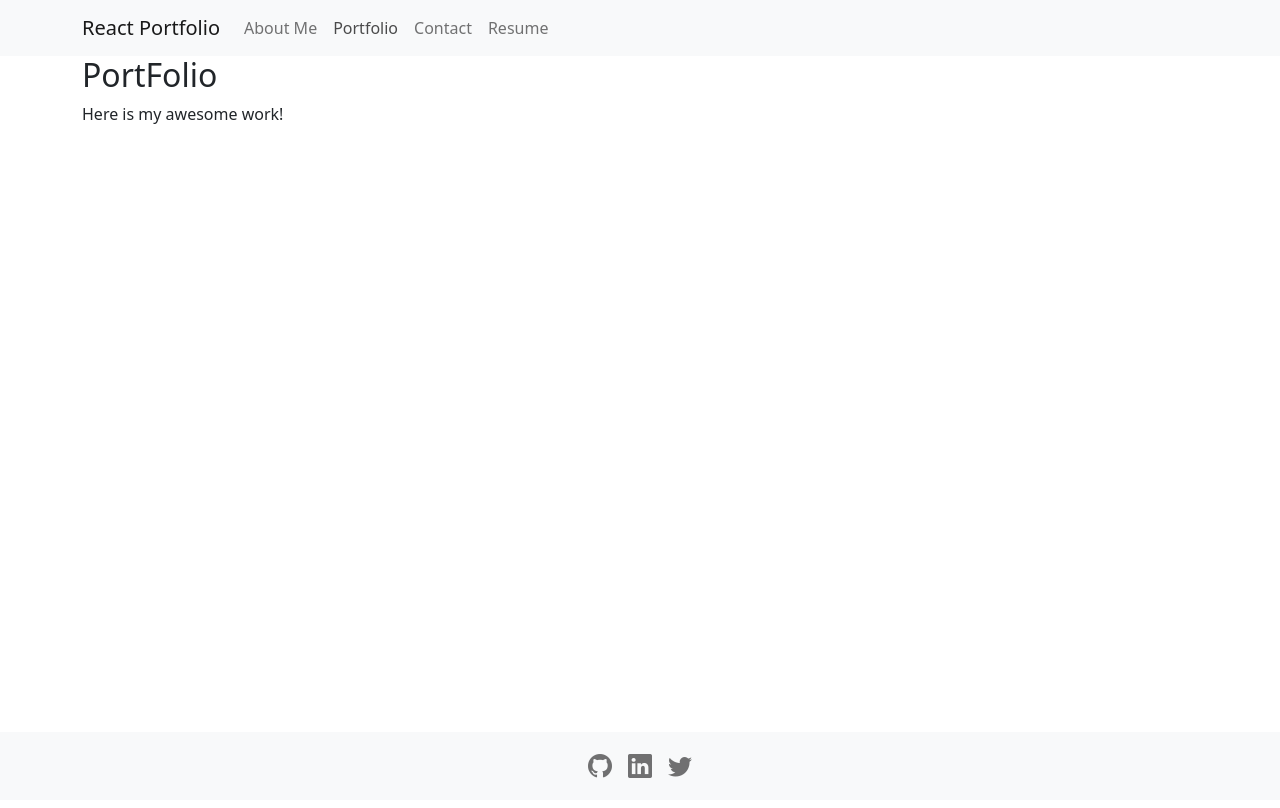
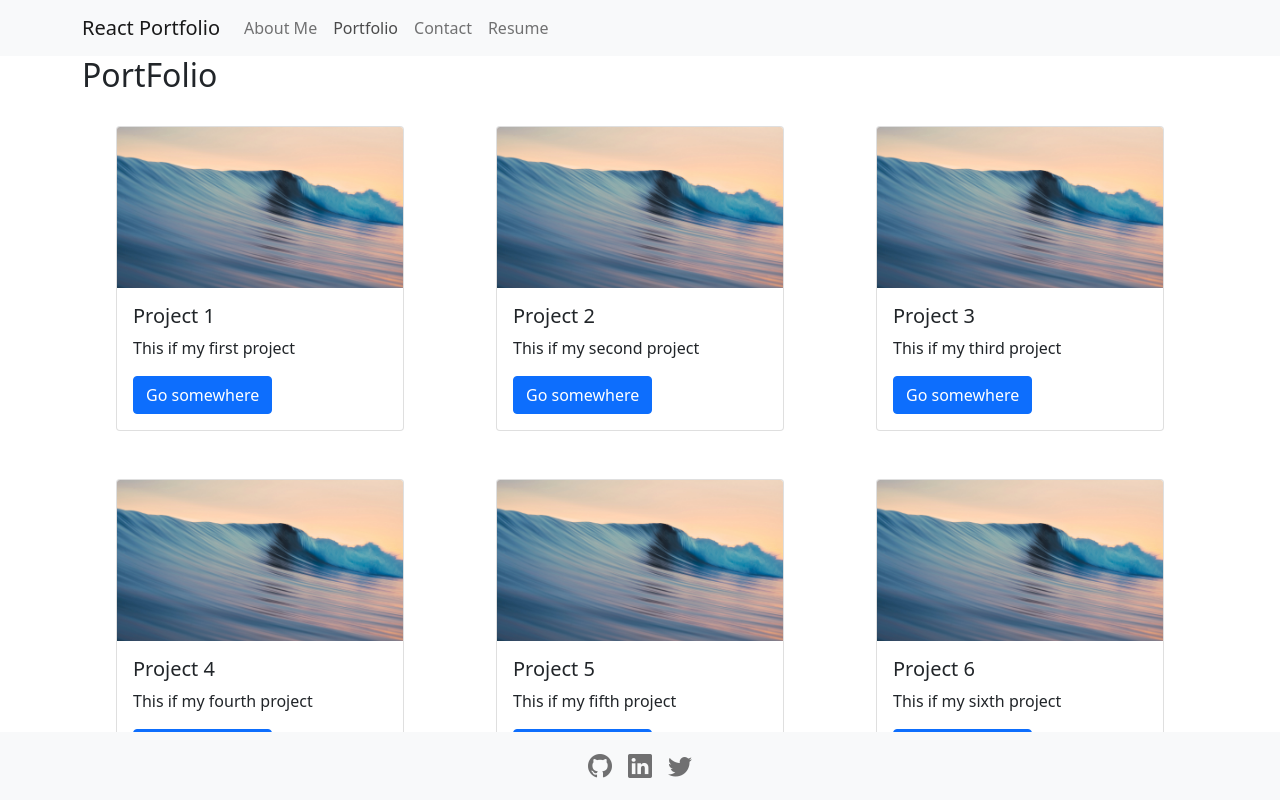
Before and after one commit to ncougs/React-Portfolio, a React (Create React App) app: page / in a window 1280 px wide. Both pictures are taken after a click on the button "Portfolio". Built offline with nearby package versions, Linux system fonts and the light colour scheme.

Commit message:
adding project cards within portfolio

```diff
--- /dev/null
+++ b/src/components/Portfolio-Card.js
@@ -0,0 +1,16 @@
+import { Card, Button } from 'react-bootstrap';
+
+const PortfolioCard = ({ img, title, description }) => {
+	return (
+		<Card style={{ width: '18rem' }} className='mx-auto my-4'>
+			<Card.Img variant='top' src={img} />
+			<Card.Body>
+				<Card.Title>{title}</Card.Title>
+				<Card.Text>{description}</Card.Text>
+				<Button variant='primary'>Go somewhere</Button>
+			</Card.Body>
+		</Card>
+	);
+};
+
+export default PortfolioCard;
--- a/src/components/Portfolio.js
+++ b/src/components/Portfolio.js
@@ -1,8 +1,55 @@
+import { Row, Col } from 'react-bootstrap';
+
+import PortfolioCard from './Portfolio-Card';
+
 const Portfolio = () => {
+	const portfolioWork = [
+		{
+			title: 'Project 1',
+			img: 'rolling-waves.jpg',
+			description: 'This if my first project',
+		},
+		{
+			title: 'Project 2',
+			img: 'rolling-waves.jpg',
+			description: 'This if my second project',
+		},
+		{
+			title: 'Project 3',
+			img: 'rolling-waves.jpg',
+			description: 'This if my third project',
+		},
+		{
+			title: 'Project 4',
+			img: 'rolling-waves.jpg',
+			description: 'This if my fourth project',
+		},
+		{
+			title: 'Project 5',
+			img: 'rolling-waves.jpg',
+			description: 'This if my fifth project',
+		},
+		{
+			title: 'Project 6',
+			img: 'rolling-waves.jpg',
+			description: 'This if my sixth project',
+		},
+	];
+
 	return (
 		<>
 			<h2>PortFolio</h2>
-			<p>Here is my awesome work!</p>
+			<Row>
+				{portfolioWork.map((item) => (
+					<Col lg={4}>
+						<PortfolioCard
+							title={item.title}
+							img={item.img}
+							description={item.description}
+						></PortfolioCard>
+					</Col>
+				))}
+			</Row>
 		</>
 	);
 };
```
Also changed, not shown: public/rolling-waves.jpg (added).
